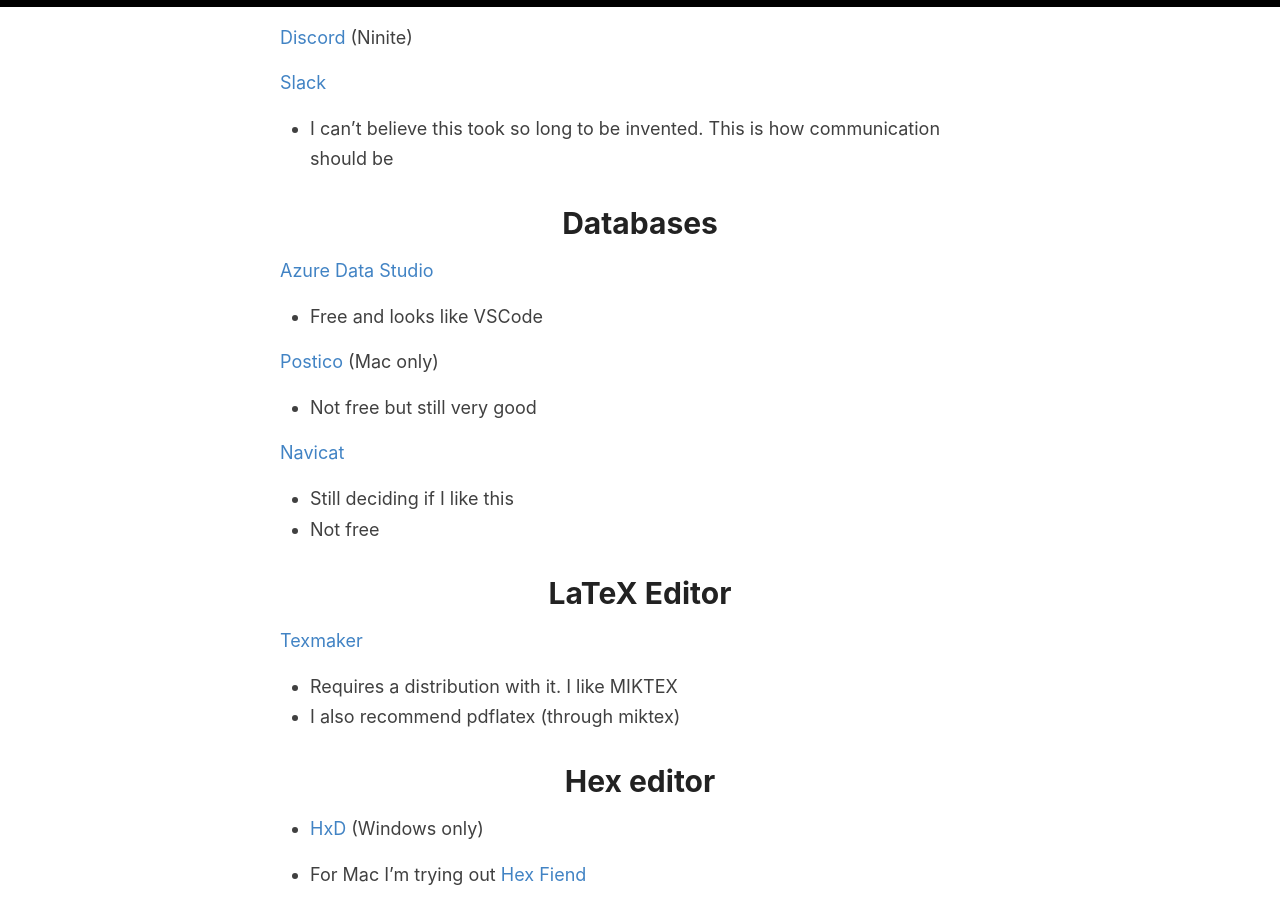
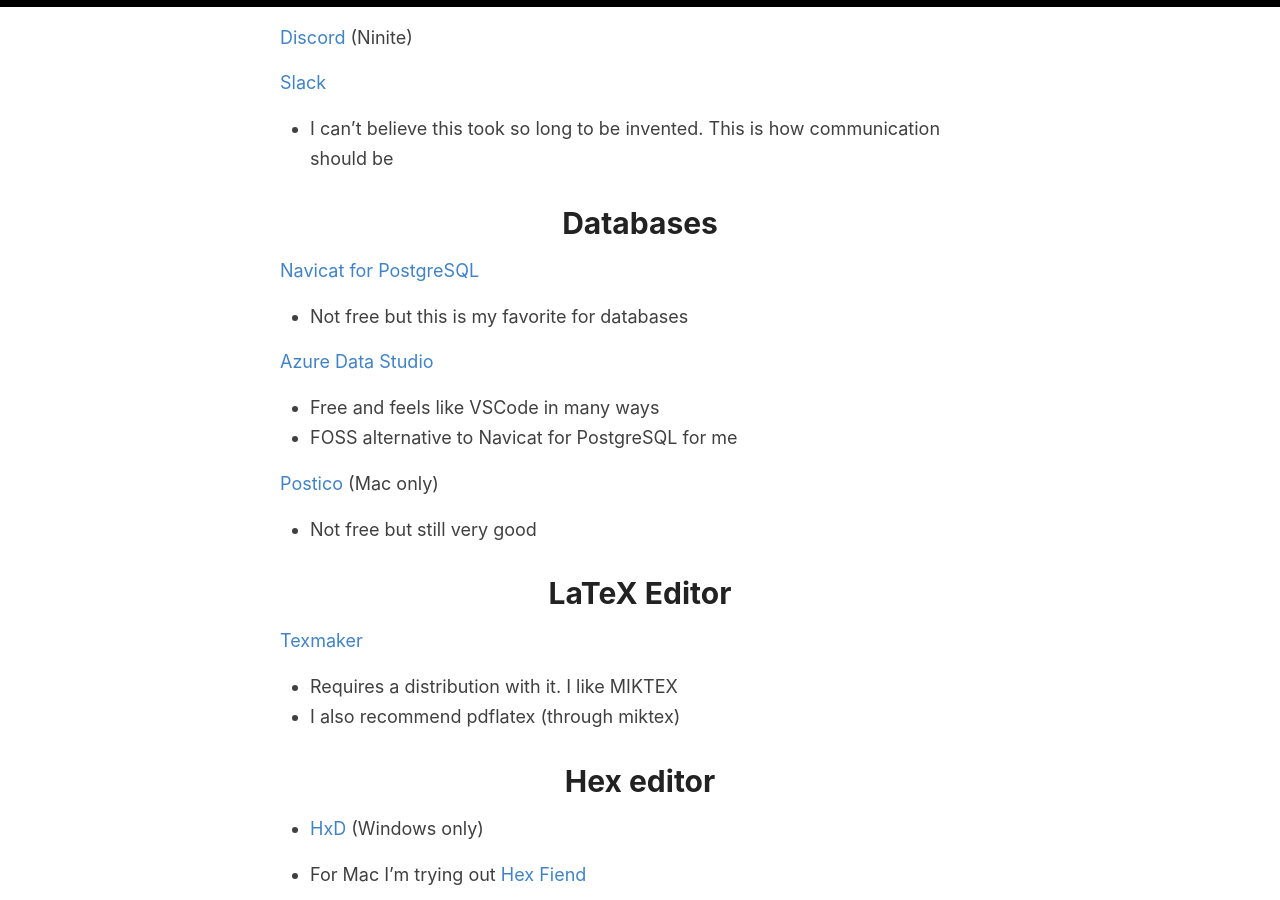
Before and after one commit to jss367/blog, a Jekyll site: the page built from _posts/2018-10-10-Software-I-Use.md, in a window 1280 px wide and 900 px high, scrolled down 8184 px. Built offline with Jekyll 4.4.1, drawn with Linux system fonts in a browser that asks for light colours.

Commit message:
Update 2018-10-10-Software-I-Use.md

```diff
--- a/_posts/2018-10-10-Software-I-Use.md
+++ b/_posts/2018-10-10-Software-I-Use.md
@@ -247,15 +247,16 @@ Honorable mentions:
 
 # Databases
 
+[Navicat for PostgreSQL](navicat.com/en/products/navicat-for-postgresql)
+* Not free but this is my favorite for databases
+
 [Azure Data Studio](https://docs.microsoft.com/en-us/sql/azure-data-studio/download-azure-data-studio?view=sql-server-ver15)
-* Free and looks like VSCode
+* Free and feels like VSCode in many ways
+* FOSS alternative to Navicat for PostgreSQL for me
 
 [Postico](https://eggerapps.at/postico/) (Mac only)
 * Not free but still very good
 
-[Navicat](https://www.navicat.com/en/)
-* Still deciding if I like this
-* Not free
 
 # LaTeX Editor
 
```
